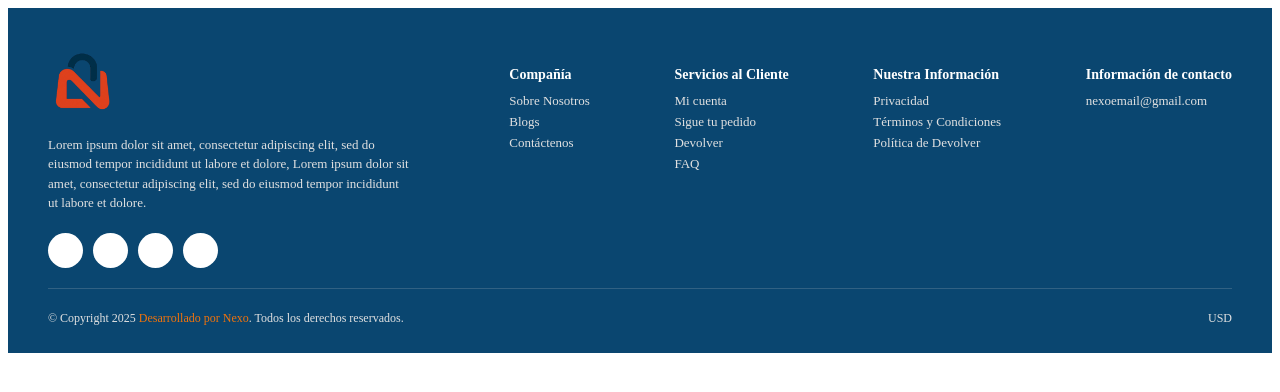
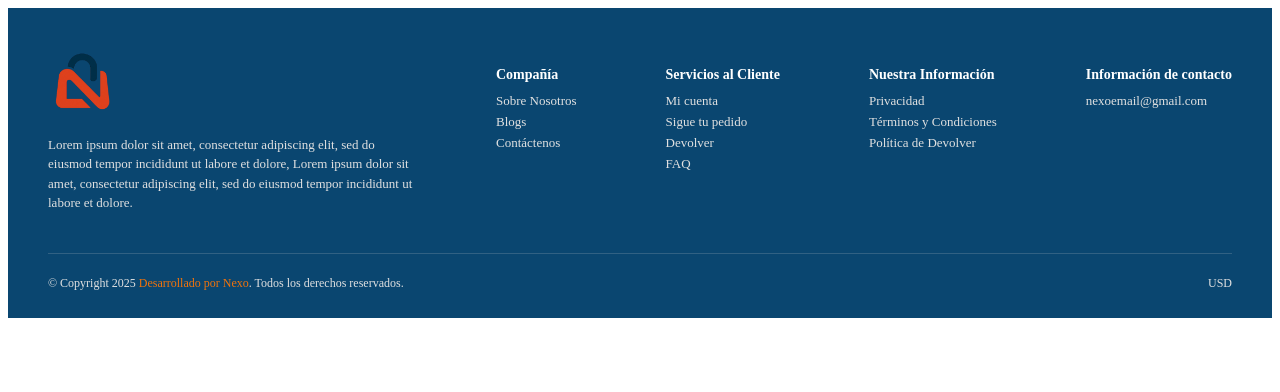
Before and after one commit to Juan-Ignacio-Silva/nexo, a PHP site: page /app/views/templates/footer.php in a window 1280 px wide. Shown: the top 392 px of the page. Run offline with PHP 8.4, Linux system fonts and the light colour scheme.

Commit message:
actualizacion de footer

```diff
--- a/public/css/footer.css
+++ b/public/css/footer.css
@@ -1,8 +1,3 @@
-.main-container-footer {
-  width: 100%;
-  background-color: #E1E9EF;
-}
-
 /* Footer estilos */
 .footer {
   background-color: #0a4670;
@@ -15,9 +10,8 @@
 .footer-container {
   display: flex;
   justify-content: space-between;
-  gap: 100px;
+  gap: 80px;
 }
-
 
 .footer-left {
   flex: 1;
@@ -36,22 +30,11 @@
   margin-bottom: 20px;
 }
 
-.social-icons {
-  display: flex;
-  gap: 10px;
-}
-
-.circle {
-  width: 35px;
-  height: 35px;
-  background-color: white;
-  border-radius: 50%;
-}
-
 .footer-right {
   flex: 2;
   display: flex;
   justify-content: space-between;
+  flex-wrap: wrap;
 }
 
 .footer-column h4 {
@@ -84,6 +67,7 @@ hr {
   align-items: center;
   font-size: 12px;
   color: #e1e1e1;
+  flex-wrap: wrap;
 }
 
 .highlight {
@@ -94,3 +78,32 @@ hr {
   margin-left: 20px;
   cursor: pointer;
 }
+
+/* 📱 Responsive */
+@media (max-width: 768px) {
+  .footer-container {
+    flex-direction: column;
+    gap: 30px;
+  }
+
+  .footer-left {
+    max-width: 100%;
+    text-align: center;
+  }
+
+  .footer-right {
+    flex-direction: column;
+    gap: 20px;
+    text-align: center;
+  }
+
+  .footer-column h4 {
+    margin-top: 15px;
+  }
+
+  .footer-bottom {
+    flex-direction: column;
+    gap: 10px;
+    text-align: center;
+  }
+}
```
